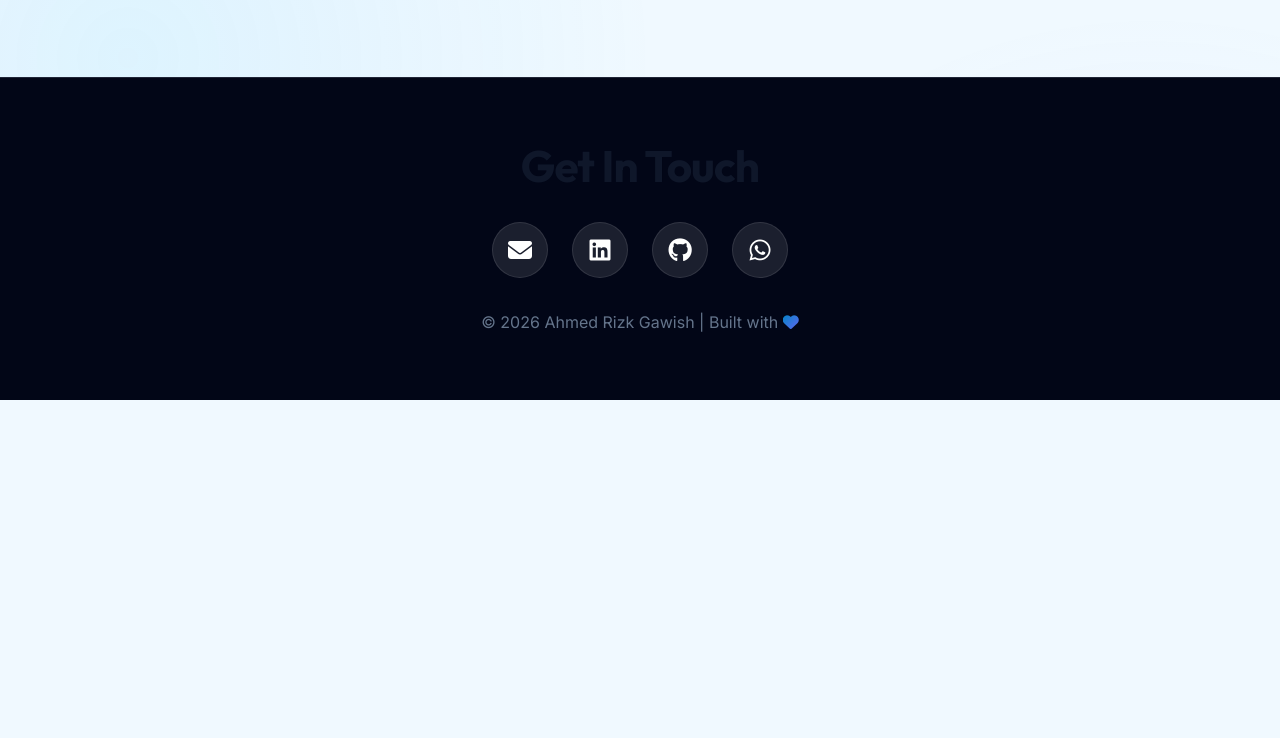
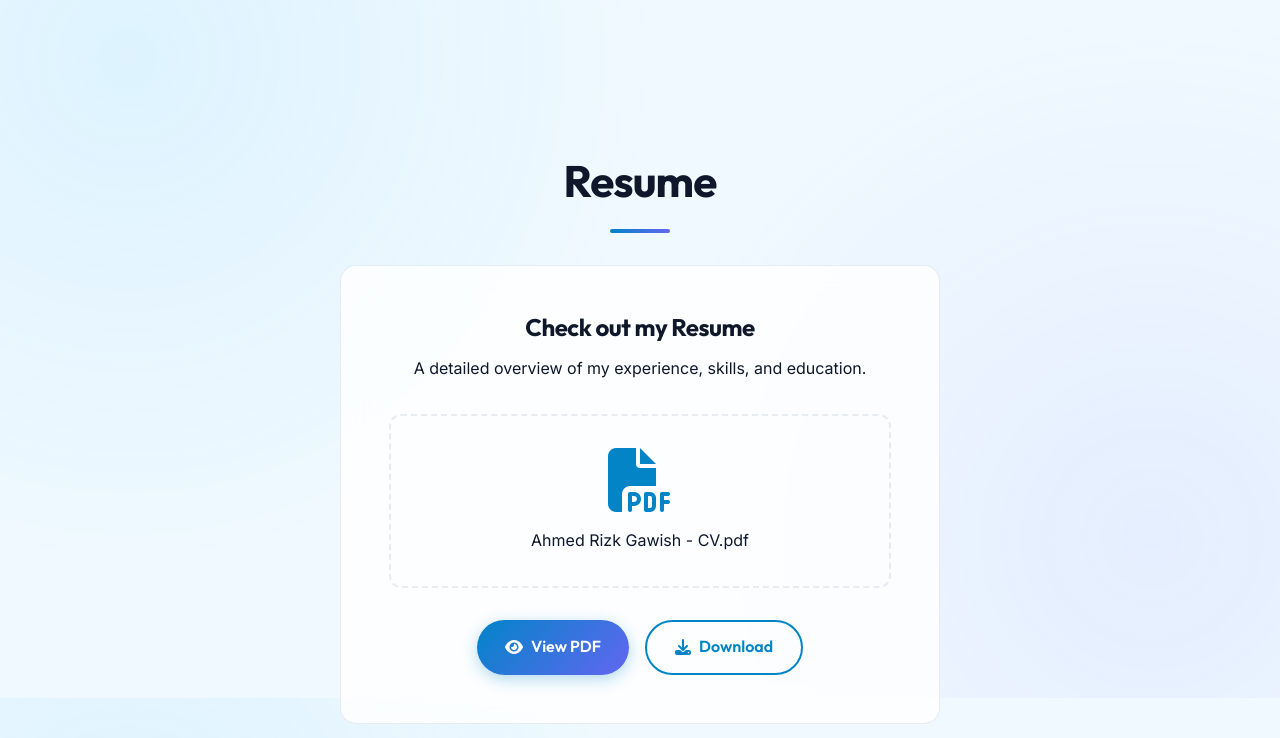
Before and after one commit to Ahmed-Rizk1/Ahmed-Rizk1.github.io, a plain HTML site: page index.html in a window 1280 px wide. Shown: the part 4102-4840 px from the top of the page. Before the commit the page ends 4502 px from the top, so only its background shows below. Drawn offline with Linux system fonts and the light colour scheme.

Commit message:
add cv section

```diff
--- a/index.html
+++ b/index.html
@@ -305,6 +305,27 @@
         </div>
     </section>
 
+    <!-- Resume Section -->
+    <section id="resume" class="section">
+        <div class="container">
+            <div class="section-title mb-4">
+                <h2>Resume</h2>
+            </div>
+            <div class="glass-card text-center" style="max-width: 600px; margin: 0 auto; padding: 3rem;">
+                <h3 class="mb-2">Check out my Resume</h3>
+                <p class="mb-4 text-muted">A detailed overview of my experience, skills, and education.</p>
+                <div style="border: 2px dashed var(--card-border); border-radius: 12px; padding: 2rem; margin-bottom: 2rem; background: rgba(255,255,255,0.02);">
+                    <i class="fas fa-file-pdf" style="font-size: 4rem; color: var(--accent-color); margin-bottom: 1rem;"></i>
+                    <p>Ahmed Rizk Gawish - CV.pdf</p>
+                </div>
+                <div class="flex-center" style="display: flex; justify-content: center; gap: 1rem; flex-wrap: wrap;">
+                    <a href="assets/pdfs/resume.pdf" target="_blank" class="btn btn-primary"><i class="fas fa-eye"></i> View PDF</a>
+                    <a href="assets/pdfs/resume.pdf" download class="btn btn-outline"><i class="fas fa-download"></i> Download</a>
+                </div>
+            </div>
+        </div>
+    </section>
+
     <!-- Footer -->
     <footer id="contact">
         <div class="container text-center">
```
Also changed, not shown: 3 other files.
